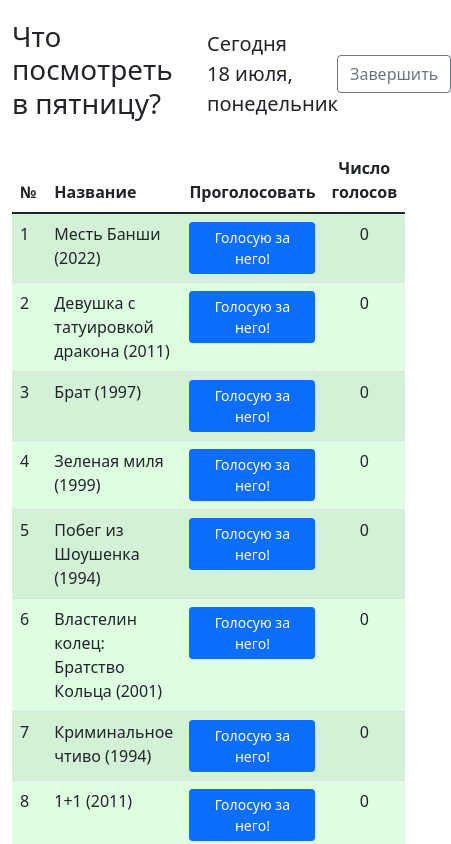
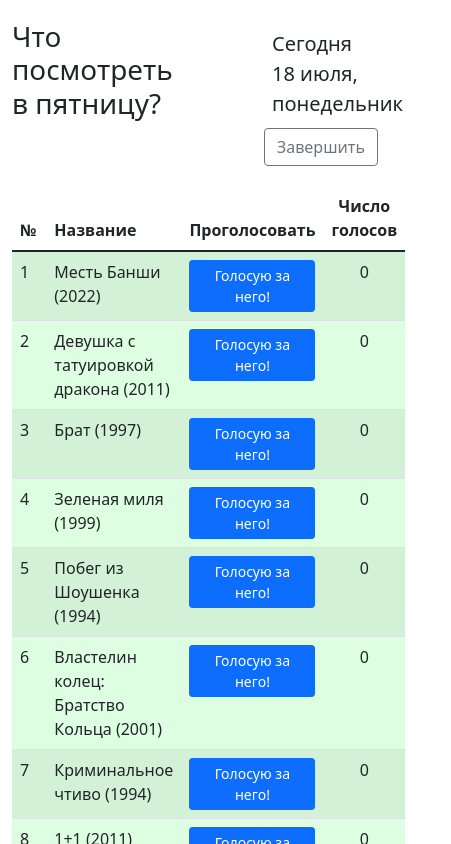
Before and after one commit to ekatrif/films-rating, a Vue app: page / in a window 390 px wide. Shown: the top 844 px of the page, 451 px wide, since content can reach past the window. Built offline with nearby package versions, Linux system fonts and the light colour scheme.

Commit message:
Fixed adaptive design of folm-card

```diff
--- a/src/components/FilmCard.vue
+++ b/src/components/FilmCard.vue
@@ -72,8 +72,8 @@ export default {
   display: flex;
   flex-direction: column;
   justify-content: space-between;
-  gap: 3%;
-  margin-bottom: 60px;
+  gap: 20px;
+  margin-bottom: 20px;
 }
 .film-card__poster {
   margin-top: 20px;
@@ -84,6 +84,9 @@ export default {
 .film-card__poster img {
   width: 100%;
   height: auto;
+}
+.film-card__info {
+  height: 100%;
 }
 .info__original-title {
   font-size: 120%;
@@ -99,7 +102,7 @@ export default {
   display: grid;
   grid-template-columns: 1fr 1fr;
   grid-template-rows: auto;
-  gap: 3%;
+  gap: 20px;
   font-size: 90%;
   line-height: 2;
 }
--- a/src/components/HeaderComponent.vue
+++ b/src/components/HeaderComponent.vue
@@ -1,11 +1,11 @@
 <template>
   <header class="container">
-    <div class="row">
+    <div class="row header-container">
       <div class="col-6">
         <h1 class="display-6">{{ title }}</h1>
       </div>
       <div class="col-4"><DateBlock v-bind:dayName="dayName"></DateBlock></div>
-      <div class="col-2"><button type="button" class="btn btn-outline-secondary" v-on:click="changeDay" v-bind:disabled="isLastDay">Завершить</button></div>
+      <div class="col-2 header-container__button"><button type="button" class="btn btn-outline-secondary" v-on:click="changeDay" v-bind:disabled="isLastDay">Завершить</button></div>
     </div>
   </header>
 </template>
@@ -33,18 +33,14 @@ export default {
 
 <!-- Add "scoped" attribute to limit CSS to this component only -->
 <style scoped>
-.row {
+.header-container {
   justify-content: space-between;
   align-items: center;
 }
-/* header {
-  display: flex;
-  gap: 10px;
-  justify-content: space-between;
-  align-items: center;
-  margin: 10px;
+@media (max-width: 767px) {
+  .header-container__button {
+    width: auto;
+    margin-left: auto;
+  }
 }
-h1 {
-  flex: 1 0 70%;
-} */
 </style>
```
Also changed, not shown: 7 other files (tests, documents, lock files or other folders).
